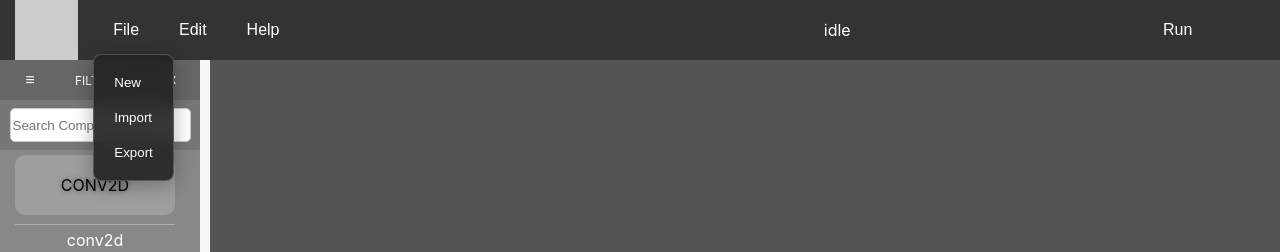
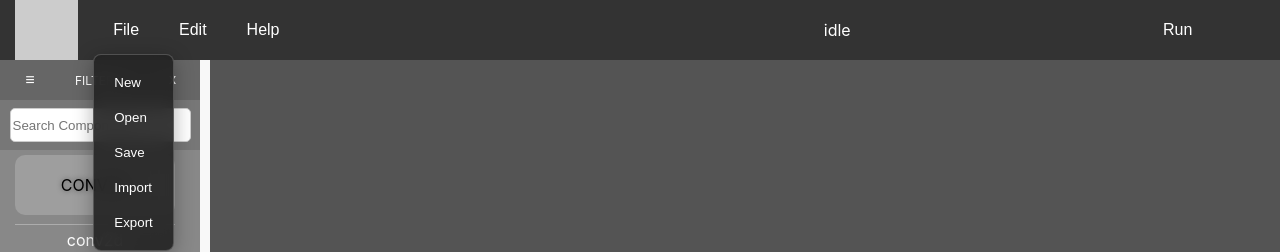
Before and after one commit to cwc020730/NeuralNetworkBuilder, a React (Create React App) app: page / in a window 1280 px wide. Both pictures are taken after a click on the button "File". Shown: the top 252 px of the page. Built offline with nearby package versions, Linux system fonts and the light colour scheme; no server answers; grey boxes are pictures that could not be loaded.

Commit message:
Add import and export button for model weight file import and export

```diff
--- a/src/components/Header.js
+++ b/src/components/Header.js
@@ -15,7 +15,7 @@ const Header = () => {
         removeAllObjectsOnCanvas();
     };
 
-    const handleFileExportButtonClick = async () => {
+    const handleFileSaveButtonClick = async () => {
         setIsListVisible(false);
         try {
             const JSONExport = generateJSONCanvasRepresentation();
@@ -39,7 +39,7 @@ const Header = () => {
         }
     };
 
-    const handleFileImportButtonClick = async () => {
+    const handleFileOpenButtonClick = async () => {
         setIsListVisible(false);
         try {
             const [fileHandle] = await window.showOpenFilePicker({
@@ -79,6 +79,14 @@ const Header = () => {
         }
     };
 
+    const handleFileImportButtonClick = async () => {
+        setIsListVisible(false);
+    }
+
+    const handleFileExportButtonClick = () => {
+        setIsListVisible(false);
+    }
+
     useEffect(() => {
         const socket = io('http://localhost:5000');
 
@@ -103,6 +111,8 @@ const Header = () => {
                     {isListVisible && (
                         <div className='header-dropdown-menu'>
                             <button className='dropdown-button' onClick={handleFileNewButtonClick}>New</button>
+                            <button className='dropdown-button' onClick={handleFileOpenButtonClick}>Open</button>
+                            <button className='dropdown-button' onClick={handleFileSaveButtonClick}>Save</button>
                             <button className='dropdown-button' onClick={handleFileImportButtonClick}>Import</button>
                             <button className='dropdown-button' onClick={handleFileExportButtonClick}>Export</button>
                         </div>
```
